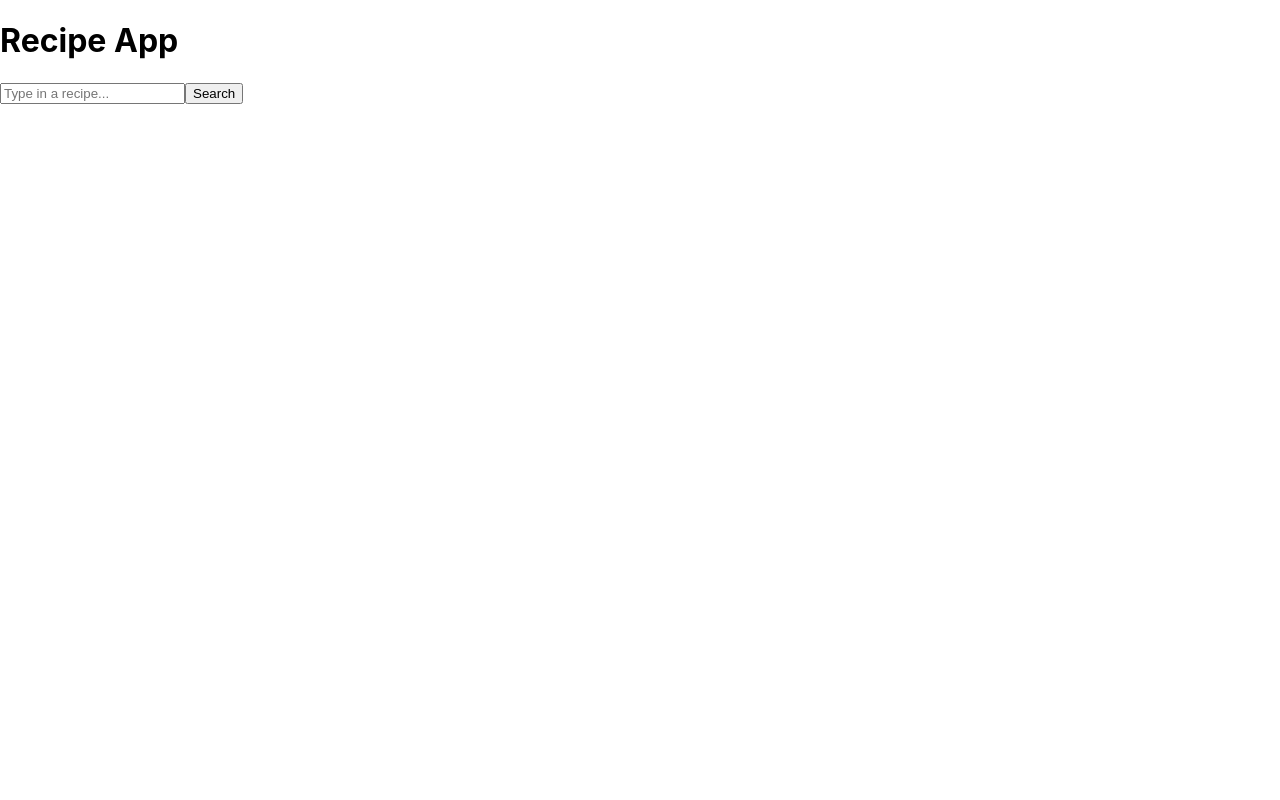
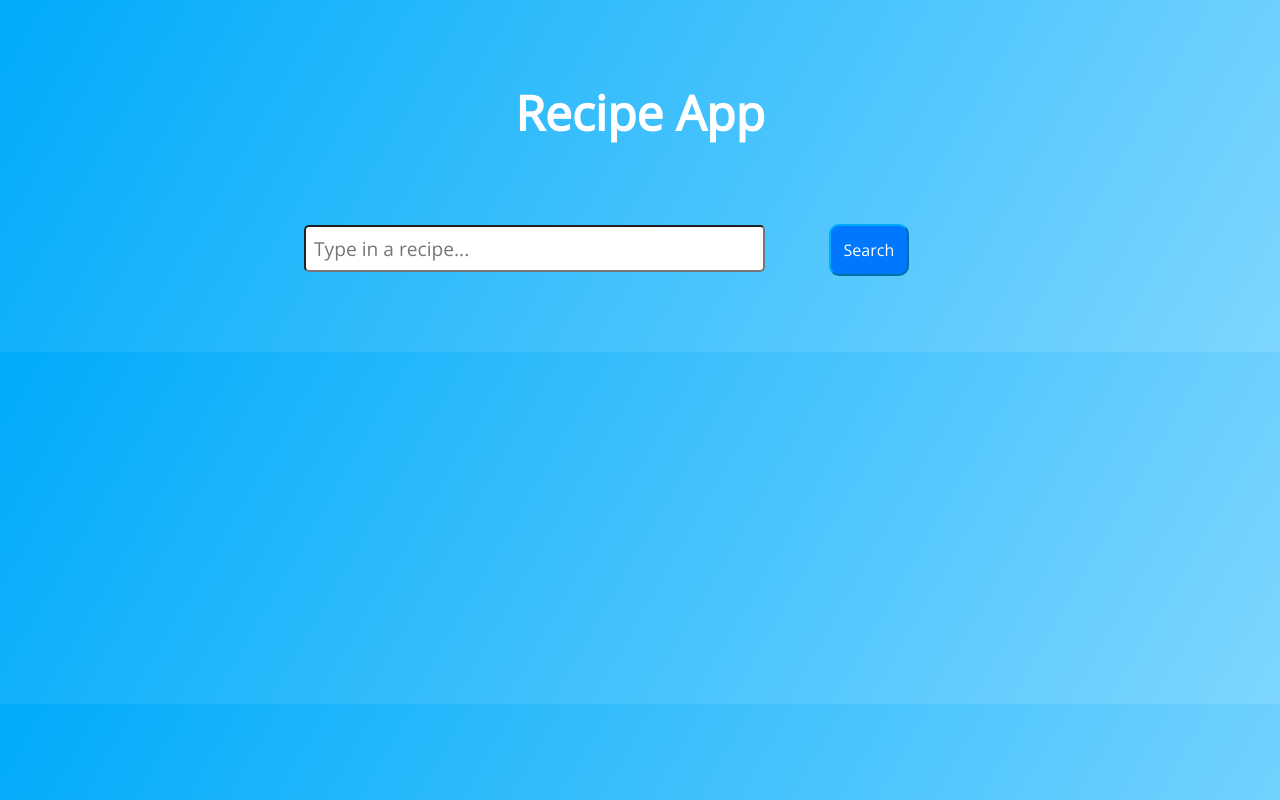
Before and after one commit to matejatasic/react-recipe-app, a React (Create React App) app: page / in a window 1280 px wide. Built offline with nearby package versions, Linux system fonts and the light colour scheme.

Commit message:
Update App.css

```diff
--- a/src/App.css
+++ b/src/App.css
@@ -1,38 +1,47 @@
-.App {
-  text-align: center;
+@import url('https://fonts.googleapis.com/css2?family=Heebo&family=Open+Sans&display=swap');
+
+* {
+  margin: 0;
+  padding: 0;
+  box-sizing: border-box;
+  font-family: 'Open sans';
 }
 
-.App-logo {
-  height: 40vmin;
-  pointer-events: none;
+body {
+  background: linear-gradient(120deg, rgb(0, 171, 250) 0%, rgb(126, 214, 255) 100%);
 }
 
-@media (prefers-reduced-motion: no-preference) {
-  .App-logo {
-    animation: App-logo-spin infinite 20s linear;
-  }
-}
-
-.App-header {
-  background-color: #282c34;
-  min-height: 100vh;
-  display: flex;
-  flex-direction: column;
-  align-items: center;
-  justify-content: center;
-  font-size: calc(10px + 2vmin);
+h1 {
+  text-align: center;
+  margin-top: 5rem;
+  font-size: 3rem;
   color: white;
 }
 
-.App-link {
-  color: #61dafb;
+.search-bar {
+  width: 60%;
+  margin: 2rem auto;
 }
 
-@keyframes App-logo-spin {
-  from {
-    transform: rotate(0deg);
-  }
-  to {
-    transform: rotate(360deg);
-  }
+input {
+  padding: 0.5rem;
+  font-size: 1.2rem;
+  margin: 3rem;
+  width: 60%;
+  border-radius: 5px;
 }
+
+button {
+  padding: 0.8rem;
+  margin-left: 1rem;
+  font-size: 1rem;
+  border-radius: 10px;
+  border-color: rgb(0, 171, 250);
+  background: rgb(0, 119, 255);
+  color: white;
+  cursor: pointer;
+}
+
+button:hover {
+  background: rgb(0, 87, 185);
+}
```
